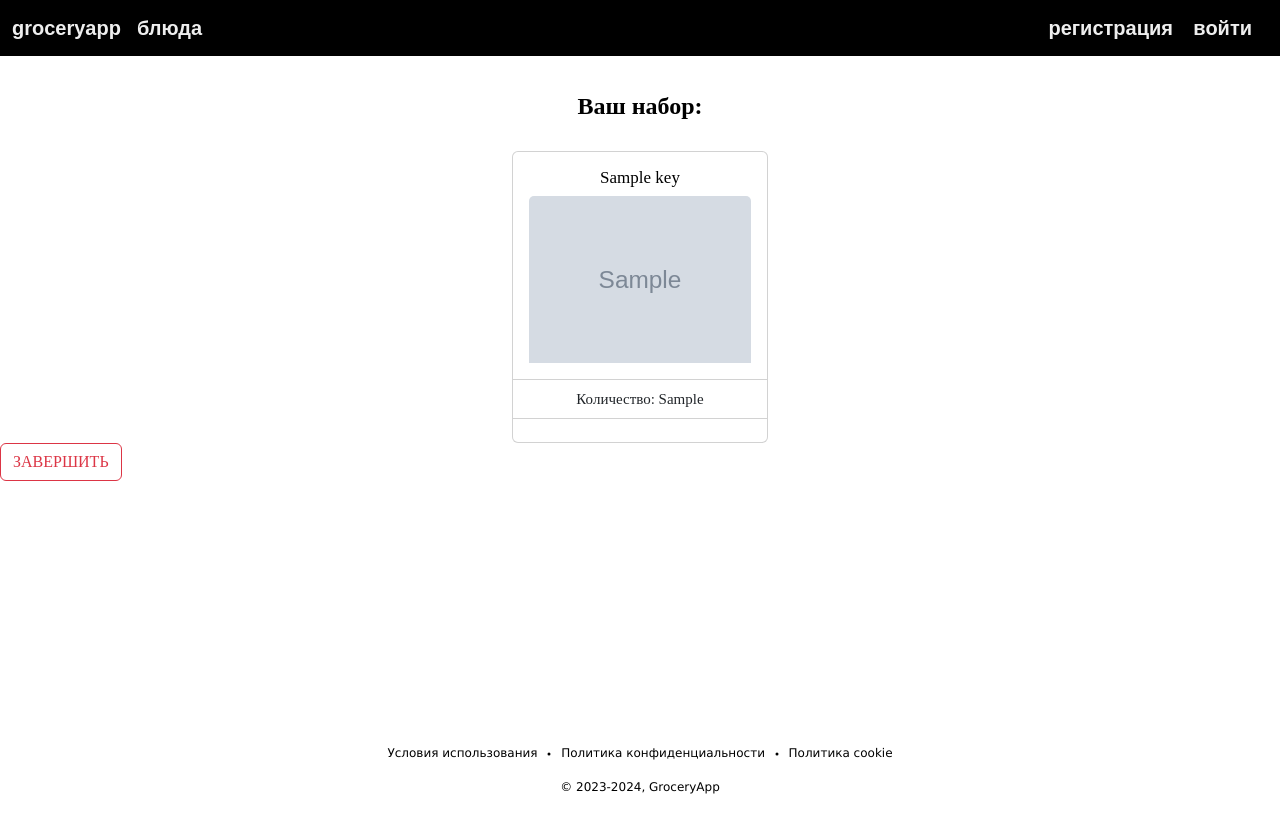
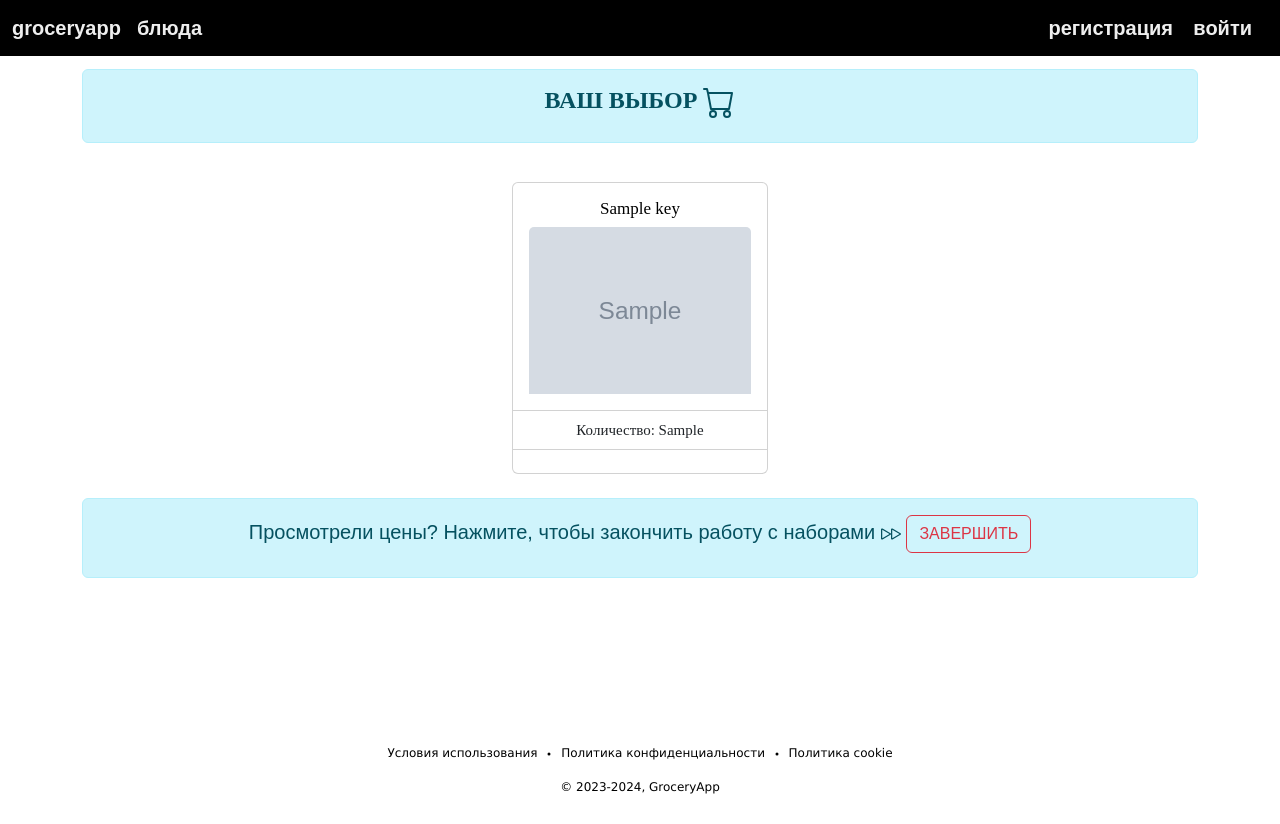
Before and after one commit to Sautenko-Andrey/GroceryAppVol2, a Django app: template my_app/templates/my_app/answer_sets.html in a window 1280 px wide. Run offline with Django 4.2, Linux system fonts and the light colour scheme; the template is opened without the code that fills it: most values are stand-ins (such as "Sample title", 1, 10 or a date in 2020); grey boxes marked "Sample" are stand-in pictures.

Commit message:
made up some new design for users sets.

```diff
--- a/my_app/static/my_app/css/styles.css
+++ b/my_app/static/my_app/css/styles.css
@@ -1155,6 +1155,9 @@ background: linear-gradient(0deg, rgba(0,172,238,1) 0%, rgba(2,126,251,1) 100%);
     }
 }
 
+/*Pulsing button*/
+
+
 
 
 
--- a/my_app/templates/my_app/answer_sets.html
+++ b/my_app/templates/my_app/answer_sets.html
@@ -3,11 +3,17 @@
 {% block content %}
 <br>
 <br>
-<br>
 <div class="container">
     <div class="row">
         <div class="col-xl-12 col-md-12 col-sm-12" align="center">
-            <h4><b>Ваш набор:</b></h4>
+            <div class="alert alert-info" role="alert">
+                <h4><b>ВАШ ВЫБОР
+                    <svg xmlns="http://www.w3.org/2000/svg" width="32" height="32" fill="currentColor"
+                         class="bi bi-cart" viewBox="0 0 16 16">
+                        <path d="M0 1.5A.5.5 0 0 1 .5 1H2a.5.5 0 0 1 .485.379L2.89 3H14.5a.5.5 0 0 1 .491.592l-1.5 8A.5.5 0 0 1 13 12H4a.5.5 0 0 1-.491-.408L2.01 3.607 1.61 2H.5a.5.5 0 0 1-.5-.5zM3.102 4l1.313 7h8.17l1.313-7H3.102zM5 12a2 2 0 1 0 0 4 2 2 0 0 0 0-4zm7 0a2 2 0 1 0 0 4 2 2 0 0 0 0-4zm-7 1a1 1 0 1 1 0 2 1 1 0 0 1 0-2zm7 0a1 1 0 1 1 0 2 1 1 0 0 1 0-2z"/>
+                    </svg>
+                </b></h4>
+            </div>
             <br>
         </div>
     </div>
@@ -33,48 +39,46 @@
                             <ul class="list-group list-group-flush">
                                 <li class="list-group-item">Количество: {{value.0}}</li>
                                 {% if value.1 %}
-                    <li class="list-group-item">АТБ: {{value.10}}</li>
+                                <li class="list-group-item">АТБ: {{value.10}} грн</li>
                                 {% else %}
                                 {% endif %}
                                 {% if value.2 %}
-                    <li class="list-group-item">ЭКО: {{value.11}}</li>
+                                <li class="list-group-item">ЭКО: {{value.11}} грн</li>
                                 {% else %}
                                 {% endif %}
                                 {% if value.3 %}
-                    <li class="list-group-item">Varus: {{value.12}}</li>
+                                <li class="list-group-item">Varus: {{value.12}} грн</li>
                                 {% else %}
                                 {% endif %}
                                 {% if value.4 %}
-                    <li class="list-group-item">Сильпо: {{value.13}}</li>
+                                <li class="list-group-item">Сильпо: {{value.13}} грн</li>
                                 {% else %}
                                 {% endif %}
                                 {% if value.5 %}
-                    <li class="list-group-item">Ашан: {{value.14}}</li>
+                                <li class="list-group-item">Ашан: {{value.14}} грн</li>
                                 {% else %}
                                 {% endif %}
                                 {% if value.6 %}
-                    <li class="list-group-item">Novus: {{value.15}}</li>
+                                <li class="list-group-item">Novus: {{value.15}} грн</li>
                                 {% else %}
                                 {% endif %}
                                 {% if value.7 %}
-                    <li class="list-group-item">Metro: {{value.16}}</li>
+                                <li class="list-group-item">Metro: {{value.16}} грн</li>
                                 {% else %}
                                 {% endif %}
                                 {% if value.8 %}
-                    <li class="list-group-item">Наш Край: {{value.17}}</li>
+                                <li class="list-group-item">Наш Край: {{value.17}} грн</li>
                                 {% else %}
                                 {% endif %}
                                 {% if value.9 %}
-                    <li class="list-group-item">Fozzy: {{value.18}}</li>
+                                <li class="list-group-item">Fozzy: {{value.18}} грн</li>
                                 {% else %}
                                 {% endif %}
-                    <!--определяем лучшую цену!!!НУЖНО ФИКСИТЬ!!!!!-->
+                                <!--определяем лучшую цену!-->
                                 {% if value.1 or value.2 %}
-                    <li class="list-group-item">Лучшая цена в {{value.20}}</li>
+                                <li class="list-group-item black-red-style"><b>Лучшая цена в {{value.20}}</b></li>
                                 {% else %}
                                 {% endif %}
-
-
                             </ul>
                             <br>
                             {% endfor %}
@@ -83,8 +87,28 @@
                     {% endfor %}
                 </div>
             </div>
+        </div>
+    </div>
+</div>
+<br>
+<div class="container">
+    <div class="row">
+        <div class="col-xl-12 col-md-12 col-sm-12" align="center">
+            <div class="alert alert-info" role="alert">
+                <h5>Просмотрели цены? Нажмите, чтобы закончить работу с наборами
+                    <svg xmlns="http://www.w3.org/2000/svg" width="20" height="20" fill="currentColor"
+                         class="bi bi-fast-forward" viewBox="0 0 16 16">
+                        <path d="M6.804 8 1 4.633v6.734L6.804 8Zm.792-.696a.802.802 0 0 1 0 1.392l-6.363 3.692C.713 12.69 0 12.345 0 11.692V4.308c0-.653.713-.998 1.233-.696l6.363 3.692Z"/>
+                        <path d="M14.804 8 9 4.633v6.734L14.804 8Zm.792-.696a.802.802 0 0 1 0 1.392l-6.363 3.692C8.713 12.69 8 12.345 8 11.692V4.308c0-.653.713-.998 1.233-.696l6.363 3.692Z"/>
+                    </svg>
+                    <a class="btn btn-outline-danger"
+                       href="{% url 'thanks_set' %}"
+                       role="button">ЗАВЕРШИТЬ</a>
+                </h5>
+            </div>
+        </div>
+    </div>
+</div>
 
 
-<h4><a class="btn btn-outline-danger" href="{% url 'thanks_set' %}" role="button">ЗАВЕРШИТЬ</a></h4>
-
 {% endblock %}
--- a/my_app/templates/my_app/index.html
+++ b/my_app/templates/my_app/index.html
@@ -88,7 +88,7 @@
             <div class="card">
                 <div class="card-body">
                     <blockquote class="blockquote mb-0">
-                        <h6 align="left">{{info.text_on_page}}</h6>
+                        <h5 align="left">{{info.text_on_page}}</h5>
                     </blockquote>
                 </div>
             </div>
```
Also changed, not shown: my_app/templates/my_app/products_set_main.html (+25 -9 lines), db.sqlite3. Lines whose indentation alone changed are shown as unchanged.
